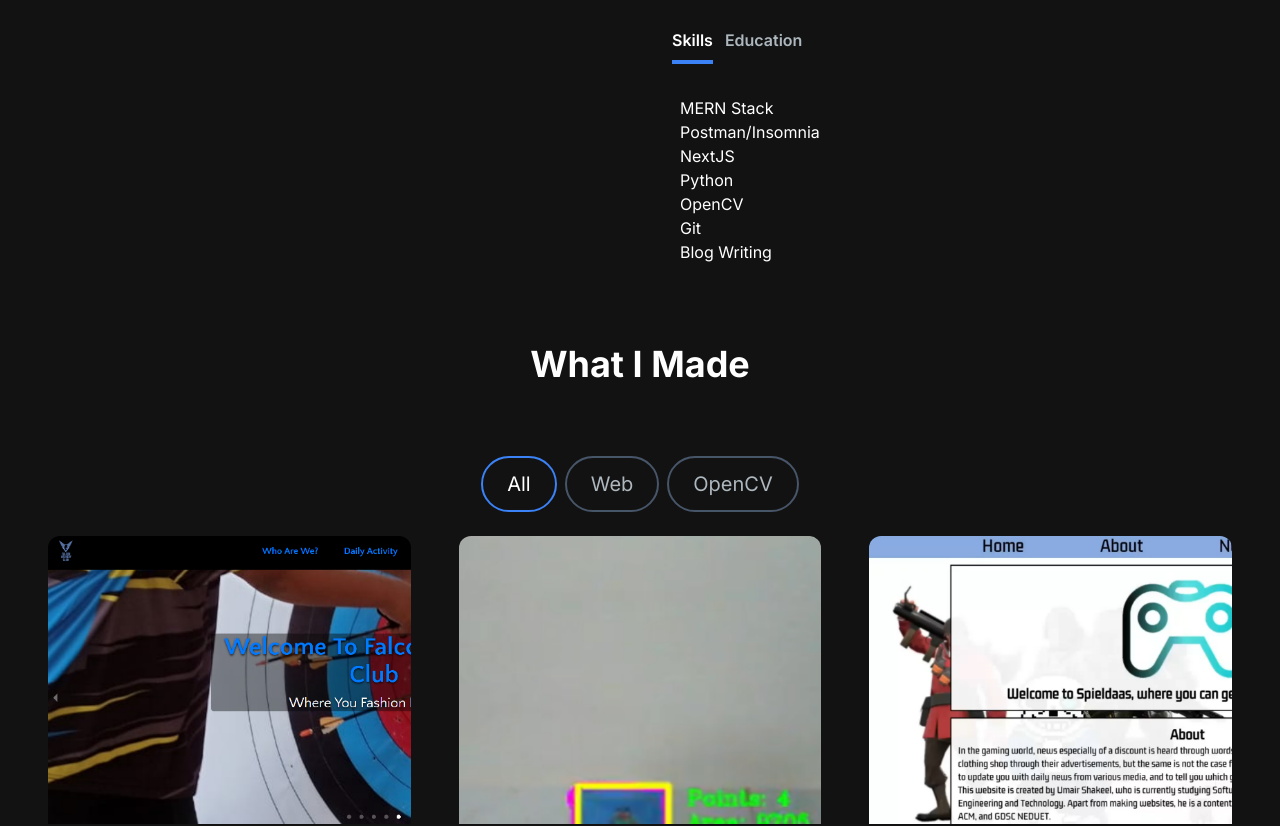
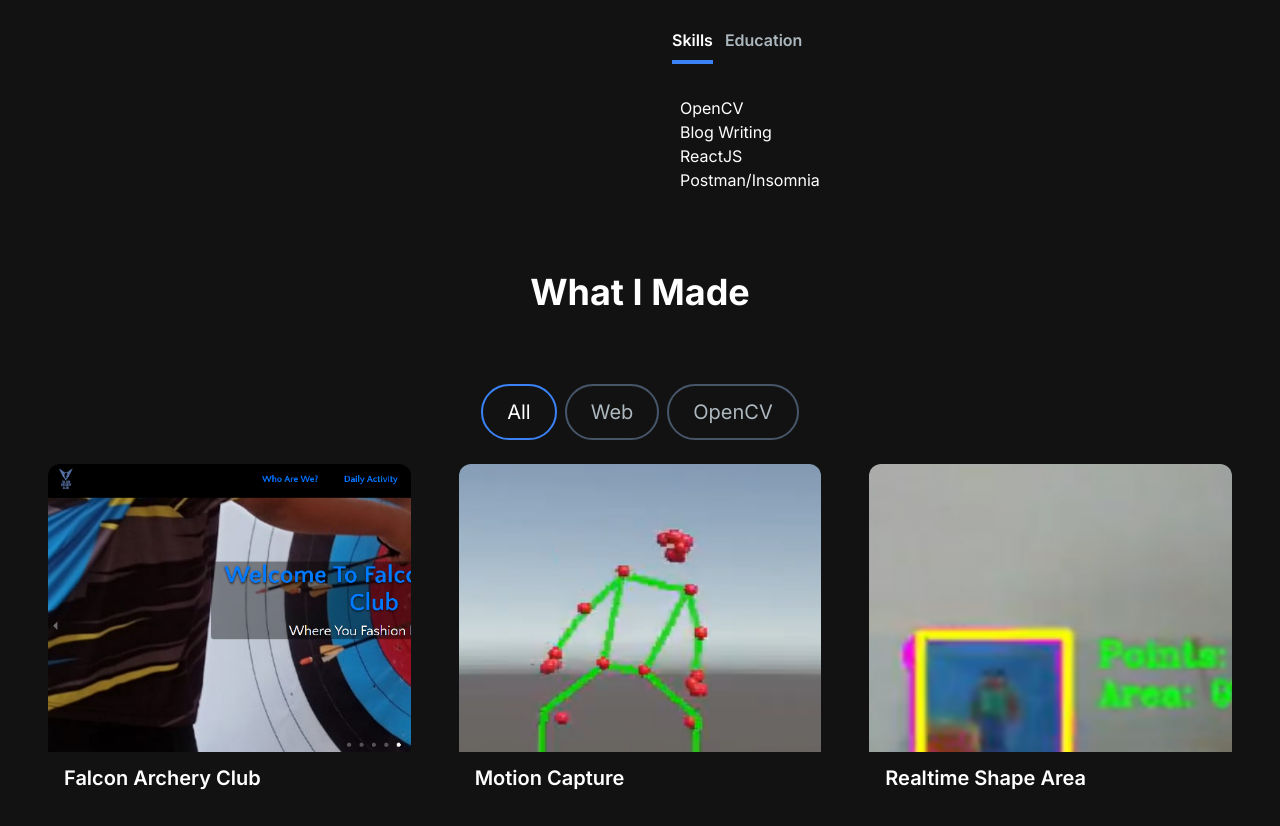
Before and after one commit to screamEagles/portfolio-website, a Next.js app: page / in a window 1280 px wide. Shown: the part 1380-2206 px from the top of the page. Built offline with nearby package versions, Linux system fonts and the light colour scheme.

Commit message:
added a new project

```diff
--- a/src/app/components/AboutSection.jsx
+++ b/src/app/components/AboutSection.jsx
@@ -9,13 +9,10 @@ const TAB_DATA = [
     id: "skills",
     content: (
       <ul className="list-none pl-2">
-        <li>MERN Stack</li>
+        <li>OpenCV</li>
+        <li>Blog Writing</li>
+        <li>ReactJS</li>
         <li>Postman/Insomnia</li>
-        <li>NextJS</li>
-        <li>Python</li>
-        <li>OpenCV</li>
-        <li>Git</li>
-        <li>Blog Writing</li>
       </ul>
     ),
   },
--- a/src/app/components/ProjectsSection.jsx
+++ b/src/app/components/ProjectsSection.jsx
@@ -15,6 +15,14 @@ const projectsData = [
   },
   {
     id: 2,
+    title: "Motion Capture",
+    image: "/images/projects/motion_capture.png",
+    tag: ["All", "OpenCV"],
+    gitUrl: "https://github.com/screamEagles/motion-capture",
+    previewUrl: "https://github.com/user-attachments/assets/8cf1de45-8548-4124-add3-096f2e64205f",
+  },
+  {
+    id: 3,
     title: "Realtime Shape Area",
     image: "/images/projects/realtime_shape_area.png",
     tag: ["All", "OpenCV"],
@@ -22,7 +30,7 @@ const projectsData = [
     previewUrl: "https://github-production-user-asset-6210df.s3.amazonaws.com/91723589/360371571-f0bf783f-8b85-448e-b909-5a63ac5c8eb6.mp4?X-Amz-Algorithm=AWS4-HMAC-SHA256&X-Amz-Credential=AKIAVCODYLSA53PQK4ZA%2F20250131%2Fus-east-1%2Fs3%2Faws4_request&X-Amz-Date=20250131T062649Z&X-Amz-Expires=300&X-Amz-Signature=4e4cc4994b0241da67e91e82fab37093d6151488a87d5b76bce7198fa8c625d0&X-Amz-SignedHeaders=host",
   },
   {
-    id: 3,
+    id: 4,
     title: "Spieldaas",
     image: "/images/projects/spieldaas.png",
     tag: ["All", "Web"],
@@ -30,20 +38,12 @@ const projectsData = [
     previewUrl: "https://user-images.githubusercontent.com/91723589/216777829-7f3441e7-c823-4e91-aaa6-2b744553e17e.mp4",
   },
   {
-    id: 4,
+    id: 5,
     title: "Pak-Forts",
     image: "/images/projects/pak_forts.png",
     tag: ["All", "Web"],
     gitUrl: "https://github.com/screamEagles/pak-forts",
     previewUrl: "https://verdant-sprinkles-94ba51.netlify.app/",
-  },
-  {
-    id: 5,
-    title: "School Website",
-    image: "/images/projects/school_website.png",
-    tag: ["All", "Web"],
-    gitUrl: "https://github.com/screamEagles/school-website",
-    previewUrl: "https://user-images.githubusercontent.com/91723589/219856335-f6e7f1b3-df40-49ca-8de9-4163e0c3a32a.mp4",
   },
   {
     id: 6,
@@ -55,6 +55,14 @@ const projectsData = [
   },
   {
     id: 7,
+    title: "School Website",
+    image: "/images/projects/school_website.png",
+    tag: ["All", "Web"],
+    gitUrl: "https://github.com/screamEagles/school-website",
+    previewUrl: "https://user-images.githubusercontent.com/91723589/219856335-f6e7f1b3-df40-49ca-8de9-4163e0c3a32a.mp4",
+  },
+  {
+    id: 8,
     title: "Online Morse",
     image: "/images/projects/online_morse.png",
     tag: ["All", "Web"],
```
Also changed, not shown: public/images/projects/motion_capture.png (added), public/images/projects/realtime_shape_area.png.
